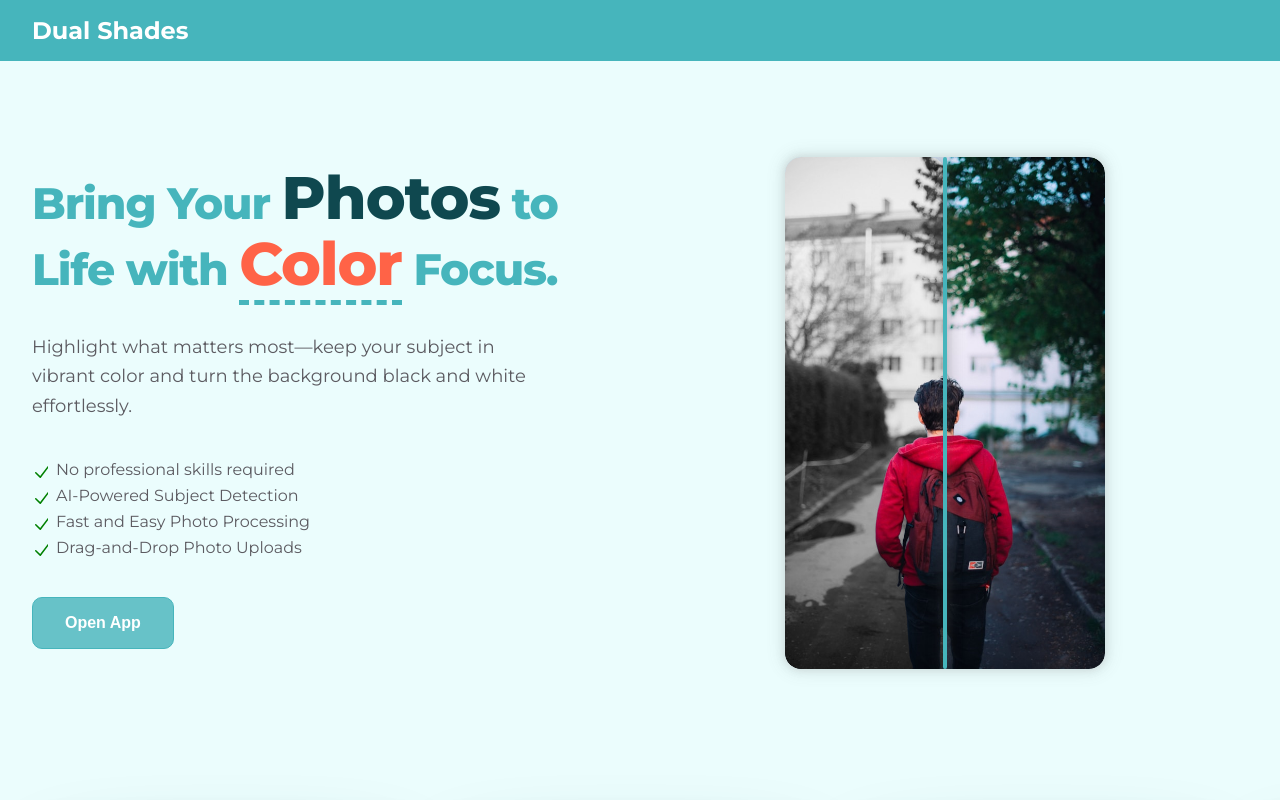
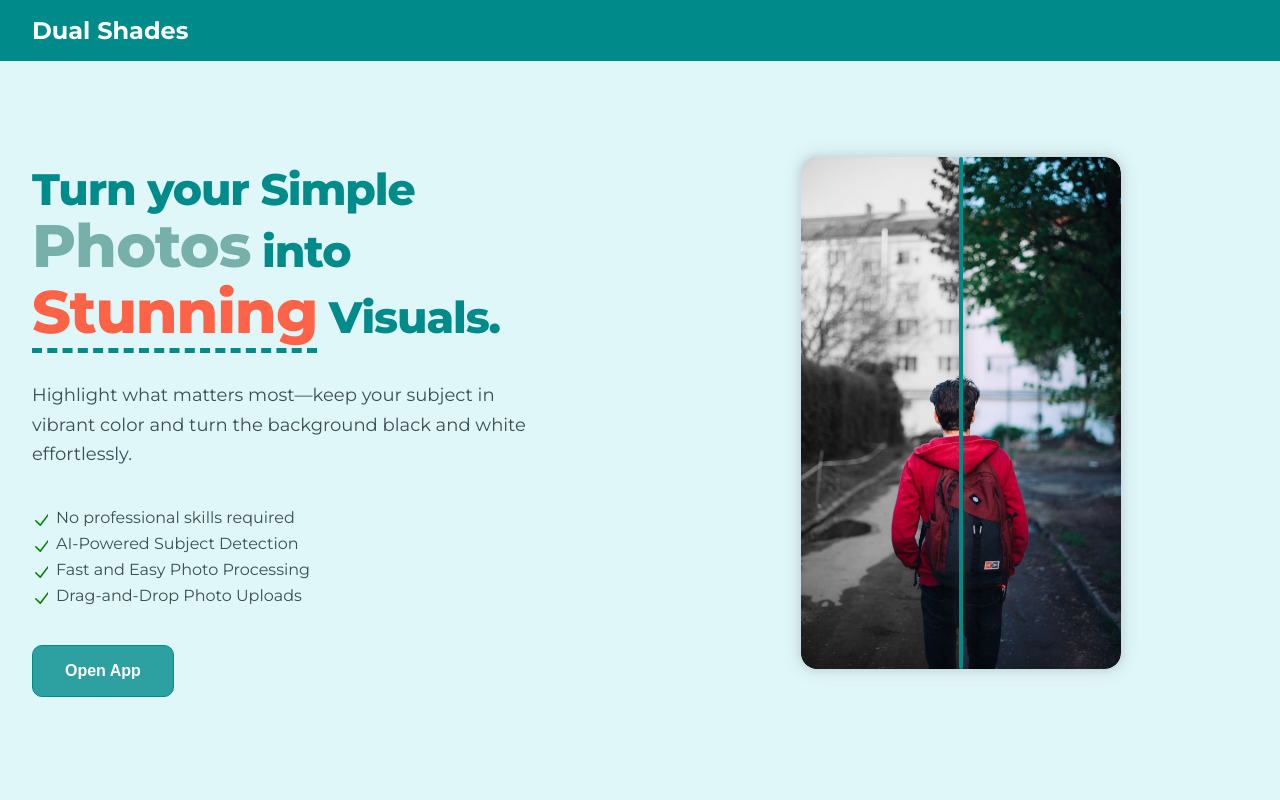
Before and after one commit to Anmol53/dual-shades, a Next.js app: page / in a window 1280 px wide. Shown: the top 800 px of the page. Built offline with nearby package versions, Linux system fonts and the light colour scheme; no server answers; the database is empty.

Commit message:
Updated headline and light mode theme

```diff
--- a/src/app/components/hero.js
+++ b/src/app/components/hero.js
@@ -118,8 +118,7 @@ export default function Hero() {
       <Container>
         <InnerContainer>
           <Heading>
-            Bring Your <span>Photos</span> to Life with <span>Color</span>{" "}
-            Focus.
+            Turn your Simple <span>Photos</span> into <span>Stunning</span> Visuals.
           </Heading>
           <Subheading>
             Highlight what matters most—keep your subject in vibrant color and
--- a/src/components/wrappers/ThemeWrapper.js
+++ b/src/components/wrappers/ThemeWrapper.js
@@ -5,11 +5,11 @@ import { ThemeProvider } from "styled-components";
 
 const theme = {
   light: {
-    text: "#5c5b61",
-    headingHighlightText: "#0f484f",
-    background1: "#ebfdfd",
+    text: "#3a4e56",
+    headingHighlightText: "#77B0AA",
+    background1: "#e0f7fa",
     background2: "#ffffff",
-    accentColor: "#46b5bc",
+    accentColor: "#008b8b",
     textOnAccent: "#ffffff",
   },
   dark: {
@@ -60,7 +60,7 @@ const usePreferredColorScheme = () => {
  *
  * @returns {React.ReactElement} - The wrapped children components with the appropriate theme applied.
  */
-export default function ThemeWrapper({ children, forceMode }) {
+export default function ThemeWrapper({ children }) {
   let isDarkMode = usePreferredColorScheme();
 
   return (
```
